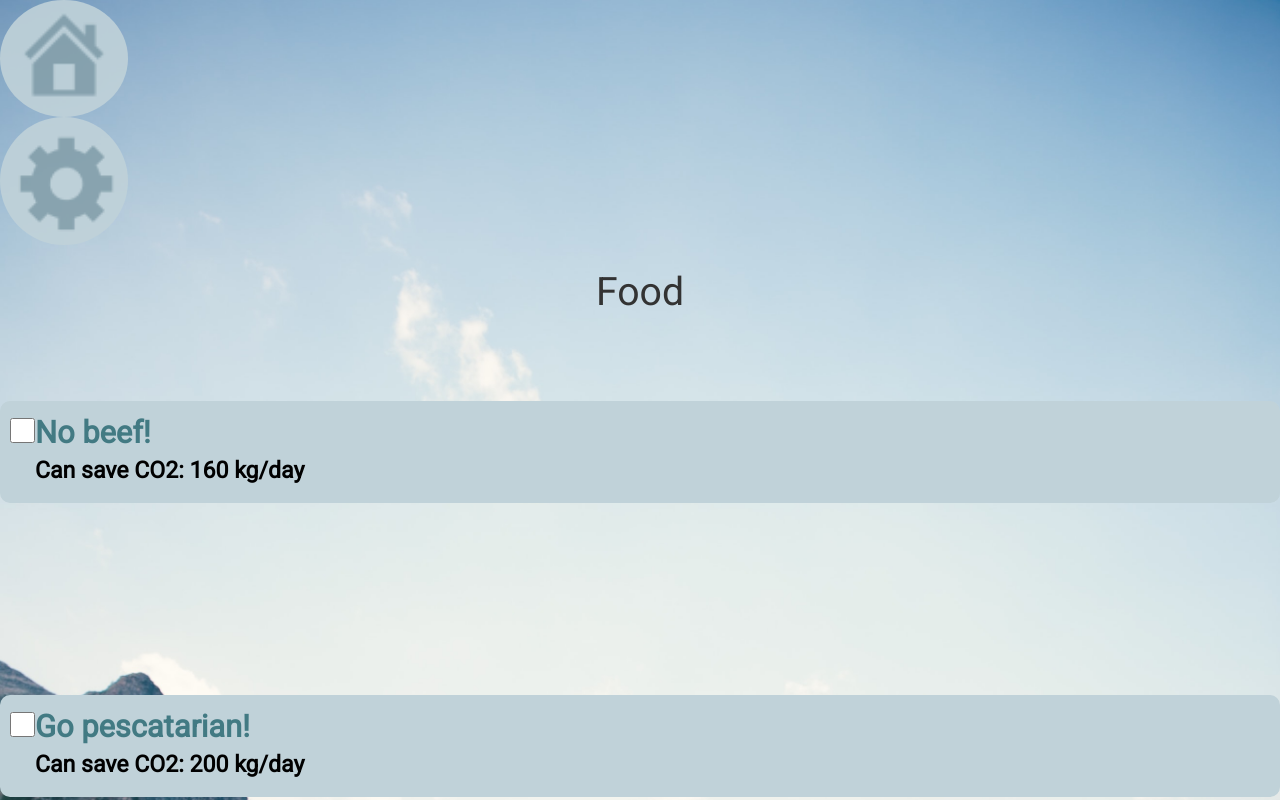
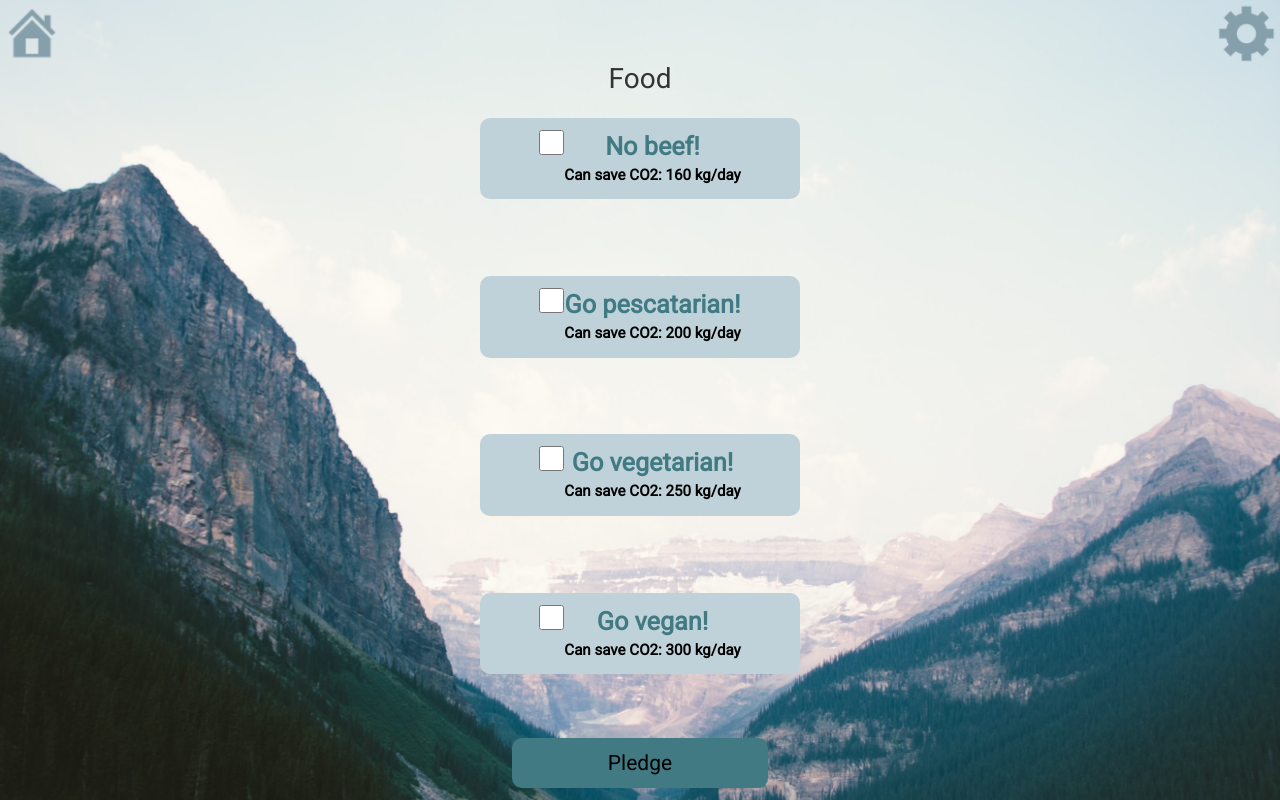
Before and after one commit to Klaudia-Szymanowska/ACTivist, a React (Create React App) app in the folder activist/: page /mychallenges in a window 1280 px wide. Shown: the top 800 px of the page. Built offline with nearby package versions, Linux system fonts and the light colour scheme.

Commit message:
css updated

```diff
--- a/activist/src/App.css
+++ b/activist/src/App.css
@@ -8,7 +8,7 @@ body {
 }
 
 h3 {
-  font-size: 280%;
+  font-size: 200%;
   text-align: center;
   font-family: "Roboto";
 }
@@ -37,7 +37,6 @@ button {
   border: none;
   color: #427a83;
   font-family: "Roboto";
-  font-size: 130%;
   padding: 10px 10px;
   background-color: #c0d2d9;
   width: 100%;
@@ -53,6 +52,21 @@ button {
   margin-bottom: 0%;
   border-radius: 90%;
   opacity: 0.9;
+}
+
+#challbutton{
+font-size: 180%;
+text-align: center;
+padding: 8px 8px;
+width: 25%;
+margin-top: 1%;
+margin-bottom: 5%;
+}
+
+#challtext{
+  color: #000000;
+  font-size: 60%;
+  float: left;
 }
 
 #notifications
@@ -73,9 +87,10 @@ button {
 .button2 {
   color: #ffffff;
   background-color: #427a83;
-  font-size: 200%;
-  padding: 20px 32px;
-  width: 40%;
+  font-size: 150%;
+  padding: 10px 32px;
+  width: 20%;
+  margin-top: 0%;
 }
 
 .text {
@@ -110,7 +125,7 @@ button {
   align-items: center;
   justify-content: center;
   float: center;
-  width: 50%;
+  width: 95%;
 }
 .circle {
   display: flex;
@@ -134,6 +149,9 @@ button {
 .progressbox {
   display: flex;
   justify-content: center;
+  align-items: center;
+  justify-content: center;
+  width: 100%;
   height: 161px;
   width: 337px;
   background-color: #c0d2d9;
--- a/activist/src/App.js
+++ b/activist/src/App.js
@@ -12,7 +12,7 @@ import { Home } from "./containers/Home";
 
 function App() {
   return (
-    <body>
+    <main>
       <BrowserRouter>
         <Switch>
           <Route exact path="/" component={Login} />
@@ -24,7 +24,7 @@ function App() {
           <Route path="/settings" component={Settings} />
         </Switch>
       </BrowserRouter>
-    </body>
+    </main>
   );
 }
 
--- a/activist/src/containers/Challenges.js
+++ b/activist/src/containers/Challenges.js
@@ -10,34 +10,29 @@ import home2 from "./img/home2.png";
 
 export const Challenges = () => {
   return (
+
     <body>
-      <div id="navbuttons">
+      {/* changed navbar */}
        <div>
-          {" "}
         <Link to="/settings">
-            <button>
           <img
-                className="column"
+            class="column"
             src={set}
-                style={{ width: "100%" }}
+            style={{ width: "5%", float: "right" }}
             alt="set"
           />
-            </button>
+        </Link>
+        <div>
+        <Link to="/home">
+          <img
+            class="column"
+            src={home2}
+            style={{ width: "5%", float: "left" }}
+            alt="set"
+          />
         </Link>
       </div>
 
-        <div>
-          <Link to="/home">
-            <button>
-              <img
-                className="column"
-                src={home2}
-                style={{ width: "100%", float: "right" }}
-                alt="set"
-              />
-            </button>
-          </Link>
-        </div>
       </div>
 
       <div className="text">
@@ -50,7 +45,7 @@ export const Challenges = () => {
         <div>
           {" "}
           <Link to="/mychallenges">
-            <button>
+            <button id="challbutton">
               <img
                 src={food}
                 style={{ marginRight: "5%", marginBottom: "-1%", width: "11%" }}
@@ -62,7 +57,7 @@ export const Challenges = () => {
         </div>
         <div>
           <Link to="/transportation">
-            <button>
+            <button id="challbutton">
               <img
                 src={bike}
                 style={{ marginRight: "5%", marginBottom: "-1%", width: "11%" }}
@@ -73,7 +68,7 @@ export const Challenges = () => {
           </Link>
         </div>
         <div>
-          <button>
+          <button id="challbutton">
             <img
               src={home}
               style={{ marginRight: "5%", marginBottom: "-1%", width: "11%" }}
@@ -83,7 +78,7 @@ export const Challenges = () => {
           </button>
         </div>
         <div>
-          <button>
+          <button id="challbutton">
             <img
               src={cart}
               style={{ marginRight: "5%", marginBottom: "-1%", width: "11%" }}
--- a/activist/src/containers/Home.js
+++ b/activist/src/containers/Home.js
@@ -14,7 +14,7 @@ export const Home = () => {
           <img
             class="column"
             src={set}
-            style={{ width: "10%", float: "right" }}
+            style={{ width: "5%", float: "right" }}
             alt="set"
           />
         </Link>
@@ -22,7 +22,7 @@ export const Home = () => {
       <div>
         <div className="container">
           <button className="circle">
-            <h5>Your carbon savings are:</h5>
+            <h5 style={{fontSize: "120%"}}>Your carbon <br/> savings are:</h5>
           </button>
         </div>
         <div>
@@ -35,6 +35,7 @@ export const Home = () => {
                   <img src={list} alt="list" />
                 </button>
               </Link>
+
             </div>
             <div>
               <Link to="/challenges">
@@ -48,14 +49,18 @@ export const Home = () => {
                 <img src={rew} alt="rew" />
               </button>
             </div>
-          </div>
-        </div>
+            </div>
+            <div className="container2">
+
 
         <button className="progressbox"></button>
+        </div>
+        </div>
+        </div>
         {/*<div className="container">
           <button className="progressbox"></button>
   </div> */}
-      </div>
+
     </body>
   );
 };
--- a/activist/src/containers/MyChallenges.js
+++ b/activist/src/containers/MyChallenges.js
@@ -7,30 +7,33 @@ import home2 from "./img/home2.png";
 
 export const MyChallenges = () => {
   return (
-    <body>
-      <div id="navbuttons"> {/* changed homebutton and settings button*/}
-      <div> <Link to ='/Home'><button id="homebutton">
-    <img class="column" src={home2} style={{width: "100%", marginTop: "-10%"}} alt="home2"/> </button></Link>
-    </div>
-
+    <body> {/* changed nav bar */}
        <div>
         <Link to="/settings">
-            <button id="homebutton">
           <img
             class="column"
             src={set}
-                style={{ width: "100%", marginLeft: "5%"}}
+            style={{ width: "5%", float: "right" }}
             alt="set"
           />
-            </button>
+        </Link>
+        <div>
+        <Link to="/home">
+          <img
+            class="column"
+            src={home2}
+            style={{ width: "5%", float: "left" }}
+            alt="set"
+          />
         </Link>
       </div>
+
       </div>
 
       <div className="text">
         <h3>Food</h3>
         <div>
-          <button style={{ fontSize: "220%", textAlign: "left" }}>
+          <button id="challbutton">
             <div className="form-check">
               <input
                 className="form-check-input"
@@ -41,7 +44,7 @@ export const MyChallenges = () => {
               <label className="form-check-label" for="defaultCheck1">
                 No beef!
                 <br />{" "}
-                <b style={{ color: "#000000", fontSize: "75%", float: "left" }}>
+                <b id="challtext">
                   Can save CO2: 160 kg/day
                 </b>
               </label>
@@ -50,7 +53,7 @@ export const MyChallenges = () => {
         </div>
 
         <div>
-          <button style={{ fontSize: "220%", textAlign: "left" }}>
+          <button id="challbutton">
             <div class="form-check">
               <input
                 class="form-check-input"
@@ -61,7 +64,7 @@ export const MyChallenges = () => {
               <label class="form-check-label" for="defaultCheck1">
                 Go pescatarian!
                 <br />{" "}
-                <b style={{ color: "#000000", fontSize: "75%", float: "left" }}>
+                <b id="challtext">
                   Can save CO2: 200 kg/day{" "}
                 </b>
               </label>
@@ -70,7 +73,7 @@ export const MyChallenges = () => {
         </div>
 
         <div>
-          <button style={{ fontSize: "220%", textAlign: "left" }}>
+          <button id="challbutton">
             <div class="form-check">
               <input
                 class="form-check-input"
@@ -81,7 +84,7 @@ export const MyChallenges = () => {
               <label class="form-check-label" for="defaultCheck1">
                 Go vegetarian!
                 <br />{" "}
-                <b style={{ color: "#000000", fontSize: "75%", float: "left" }}>
+                <b id="challtext">
                   Can save CO2: 250 kg/day{" "}
                 </b>
               </label>
@@ -90,7 +93,7 @@ export const MyChallenges = () => {
         </div>
 
         <div>
-          <button style={{ fontSize: "220%", textAlign: "left" }}>
+          <button id="challbutton">
             <div class="form-check">
               <input
                 class="form-check-input"
@@ -101,7 +104,7 @@ export const MyChallenges = () => {
               <label class="form-check-label" for="defaultCheck1">
                 Go vegan!
                 <br />
-                <b style={{ color: "#000000", fontSize: "75%", float: "left" }}>
+                <b id="challtext">
                   Can save CO2: 300 kg/day{" "}
                 </b>
               </label>
@@ -112,7 +115,7 @@ export const MyChallenges = () => {
         <div>
           <button
             class="button2"
-            style={{ color: "#000000", fontSize: "220%" }}
+            style={{ color: "#000000", fontSize: "150%" }}
           >
             {" "}
             Pledge{" "}
--- a/activist/src/containers/Settings.js
+++ b/activist/src/containers/Settings.js
@@ -7,9 +7,16 @@ import home2 from "./img/home2.png";
 export const Settings = () => {
     return(
         <body> {/*added id and changed style*/}
- <div> <Link to ='/Home'><button id="homebutton">
-    <img class="column" src={home2} style={{width: "100%", marginTop: "-10%"}} alt="home2"/> </button></Link>
-    </div>
+ <div>
+        <Link to="/home">
+          <img
+            class="column"
+            src={home2}
+            style={{ width: "5%", float: "left" }}
+            alt="set"
+          />
+        </Link>
+      </div>
 
 
     <div>{/*added id*/}
--- a/activist/src/containers/Transportation.js
+++ b/activist/src/containers/Transportation.js
@@ -1,5 +1,6 @@
 import React from 'react';
 //import logo from './img/logo 1.png';
+import { HashLink as Link } from "react-router-hash-link";
 import './App.css';
 import set from "./img/set.png";
 import home2 from "./img/home2.png";
@@ -8,48 +9,61 @@ export const Transportation = () => {
     return (
       <body>
 
-<div id="navbuttons">
- <div>
-        <button><img class="column" src={home2} style={{width: "100%"}} alt="home2"/></button>
-    </div>
+{/* changed navbar */}
+<div>
+        <Link to="/settings">
+          <img
+            class="column"
+            src={set}
+            style={{ width: "5%", float: "right" }}
+            alt="set"
+          />
+        </Link>
+        <div>
+        <Link to="/home">
+          <img
+            class="column"
+            src={home2}
+            style={{ width: "5%", float: "left" }}
+            alt="set"
+          />
+        </Link>
+      </div>
 
-    <div>
-    <button><img class="column" src={set} style={{width: "100%", float: "right"}} alt="set"/></button>
-    </div>
-    </div>
+      </div>
 
     <div className="text">
     <h3>Transportation</h3>
-    <div><button style={{fontSize: "220%", textAlign: "left"}}>
+    <div><button id="challbutton">
 
         <div className="form-check">
             <input className="form-check-input" type="checkbox" value="" id="defaultCheck1"/>
             <label className="form-check-label" for="defaultCheck1">
-                Go cycling to work!<br/> <b style= {{color: "#000000", fontSize: "75%", float: "left"}}>Can save CO2: 160 kg/day</b>
+                Go cycling to work!<br/> <b id="challtext">Can save CO2: 160 kg/day</b>
             </label></div>  </button></div>
 
 
-            <div><button style={{fontSize: "220%", textAlign: "left"}}>
+            <div><button id="challbutton">
         <div class="form-check">
         <input class="form-check-input" type="checkbox" value="" id="defaultCheck1"/>
         <label class="form-check-label" for="defaultCheck1">
-            Car share!<br/> <b style={{color: "#000000", fontSize: "75%", float: "left"}}>Can save CO2: 200 kg/day </b>
+            Car share!<br/> <b id="challtext">Can save CO2: 200 kg/day </b>
         </label>
       </div> </button></div>
 
-      <div><button style={{fontSize: "220%", textAlign: "left"}}>
+      <div><button id="challbutton">
         <div class="form-check">
         <input class="form-check-input" type="checkbox" value="" id="defaultCheck1"/>
         <label class="form-check-label" for="defaultCheck1">
-            Public transport!<br/> <b style={{color: "#000000", fontSize: "75%", float: "left"}}>Can save CO2: 250 kg/day </b>
+            Public transport!<br/> <b id="challtext">Can save CO2: 250 kg/day </b>
         </label>
       </div></button></div>
 
-      <div><button style={{fontSize: "220%", textAlign: "left"}}>
+      <div><button id="challbutton">
       <div class="form-check">
         <input class="form-check-input" type="checkbox" value="" id="defaultCheck1"/>
         <label class="form-check-label" for="defaultCheck1">
-            Work from home!<br/><b style={{color: "#000000", fontSize: "75%", float: "left"}}>Can save CO2: 300 kg/day </b>
+            Work from home!<br/><b id="challtext">Can save CO2: 300 kg/day </b>
         </label>
       </div></button></div>
 
```
Lines whose indentation alone changed are shown as unchanged.
